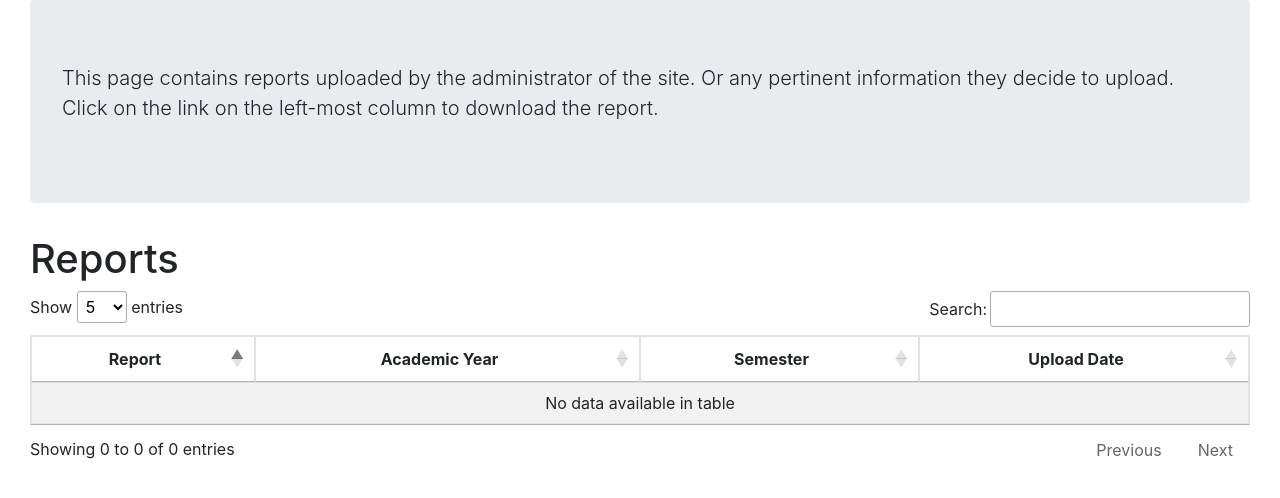
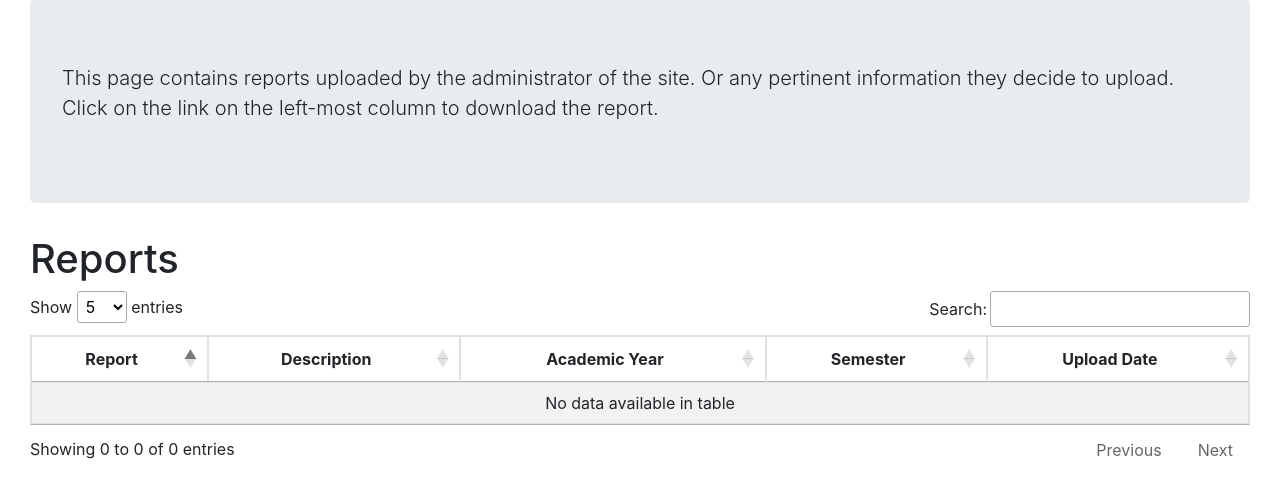
Before and after one commit to mauimaui17/my_demand_tracker, a Django app: page /reports/ in a window 1280 px wide. Shown: the part 105-603 px from the top of the page. Run offline with Django 5.2, Linux system fonts and the light colour scheme; data that the repository does not hold is empty; some libraries are stand-ins or nearby versions.

Commit message:
Update report_index.html

```diff
--- a/tracker/templates/tracker/report_index.html
+++ b/tracker/templates/tracker/report_index.html
@@ -13,6 +13,7 @@
             <thead>
                 <tr>
                     <th class="text-center">Report</th>
+                    <th class="text-center">Description</th>
                     <th class="text-center">Academic Year</th>
                     <th class="text-center">Semester</th>
                     <th class="text-center">Upload Date</th>
```
